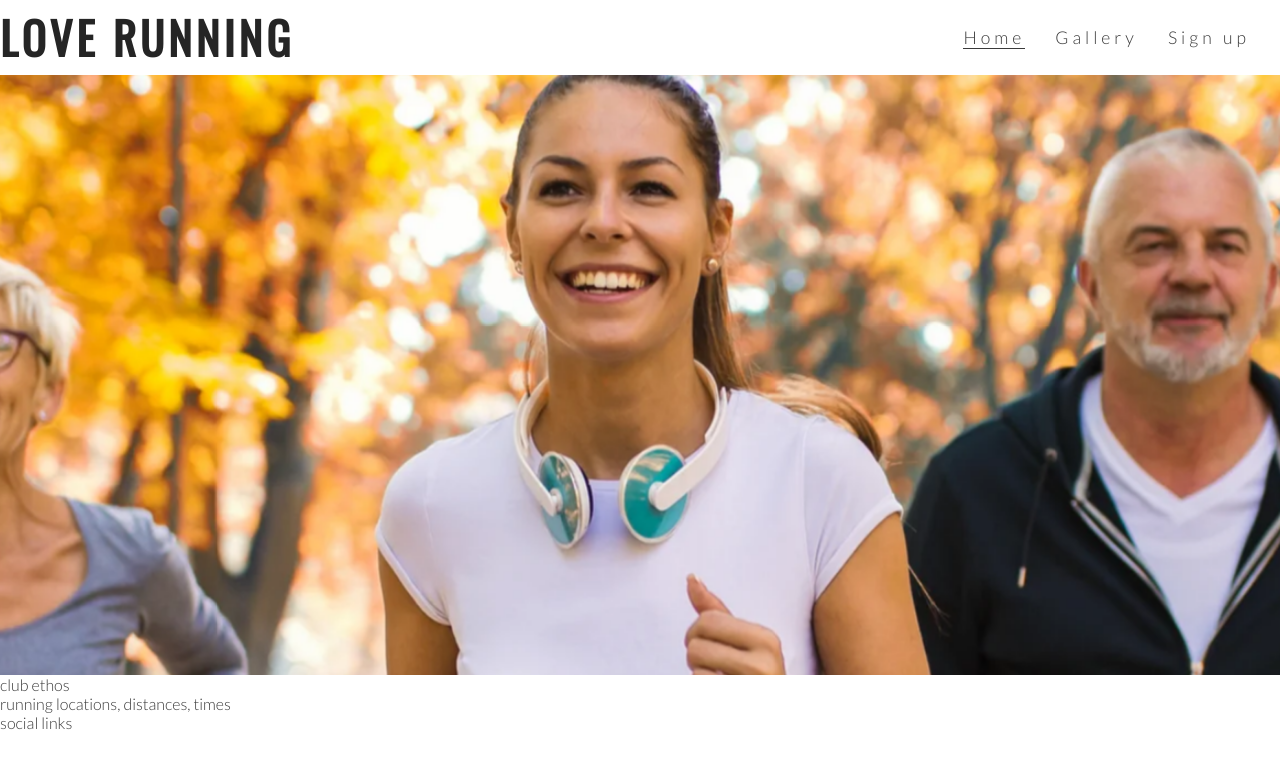
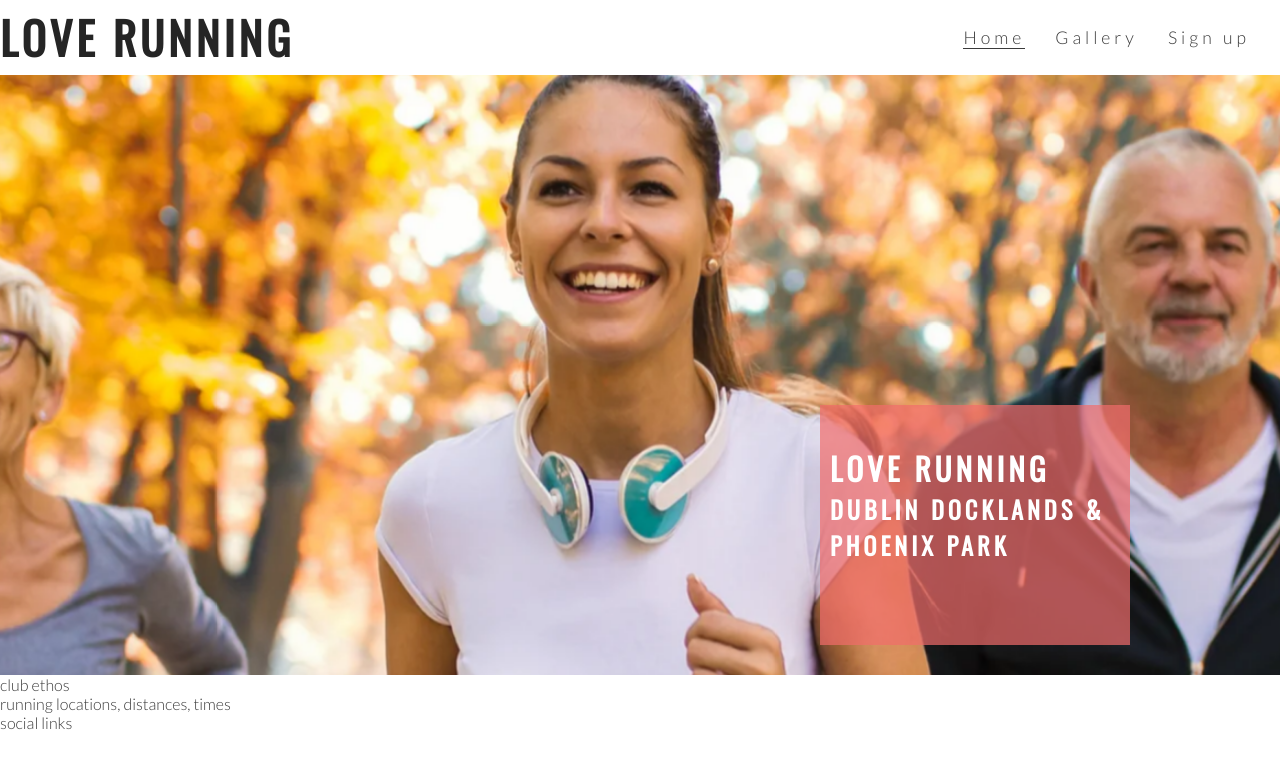
Before and after one commit to wayne-AF/the_woods, a plain HTML site: page index.html in a window 1280 px wide. Drawn offline with nearby package versions, Linux system fonts and the light colour scheme.

Commit message:
add overlay

```diff
--- a/assets/css/style.css
+++ b/assets/css/style.css
@@ -57,12 +57,38 @@ h1, h2 {
     border-bottom: 1px solid #3a3a3a;
 }
 
-/* hero image */
+/* hero image & cover text*/
+
+#cover-text, #cover-text h2 {
+    color: #fff;
+}
+
+#cover-text {
+    font-size: 130%;
+    font-family: Oswald, sans-serif;
+    text-transform: uppercase;
+    letter-spacing: 4px;
+
+    width: 300px;
+    height: 200px;
+
+    padding-top: 40px;
+    padding-left: 10px;
+
+    background-color: rgba(241, 109, 107, .7);
+
+    bottom: 30px;
+    right: 150px;
+
+    position: absolute;
+}
 
 #hero-outer {
     height: 600px;
     width: 100%;
     overflow: hidden;
+
+    position: relative;
 }
 
 #hero-image {
--- a/index.html
+++ b/index.html
@@ -33,6 +33,11 @@
     </header>
     <section id="hero-outer">
         <div id="hero-image"></div>
+        <div id="cover-text">
+            <h2>Love Running</h2>
+            <h3>Dublin Docklands & Phoenix Park</h3>
+        </div>
+
     </section>
     <section>
         club ethos
```
